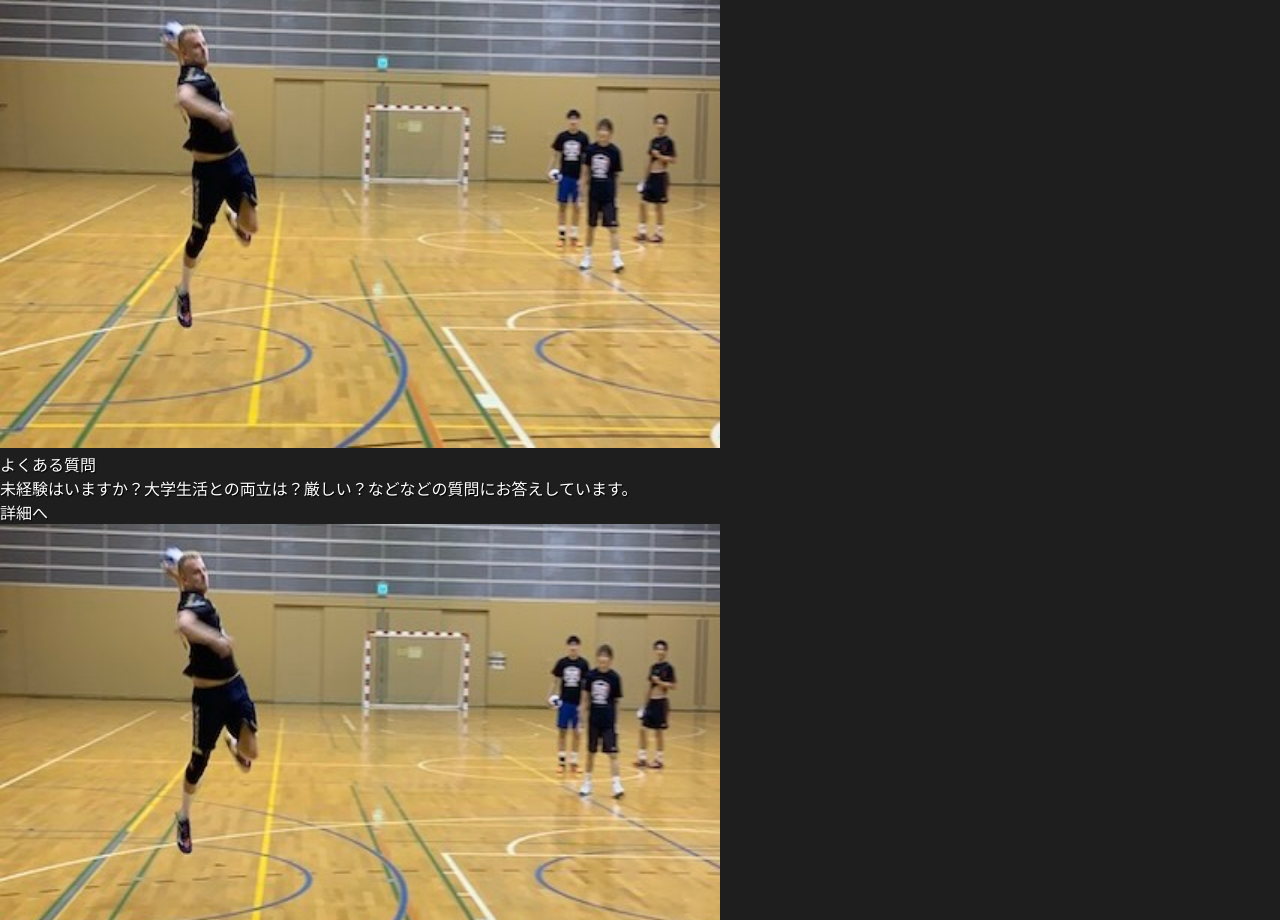
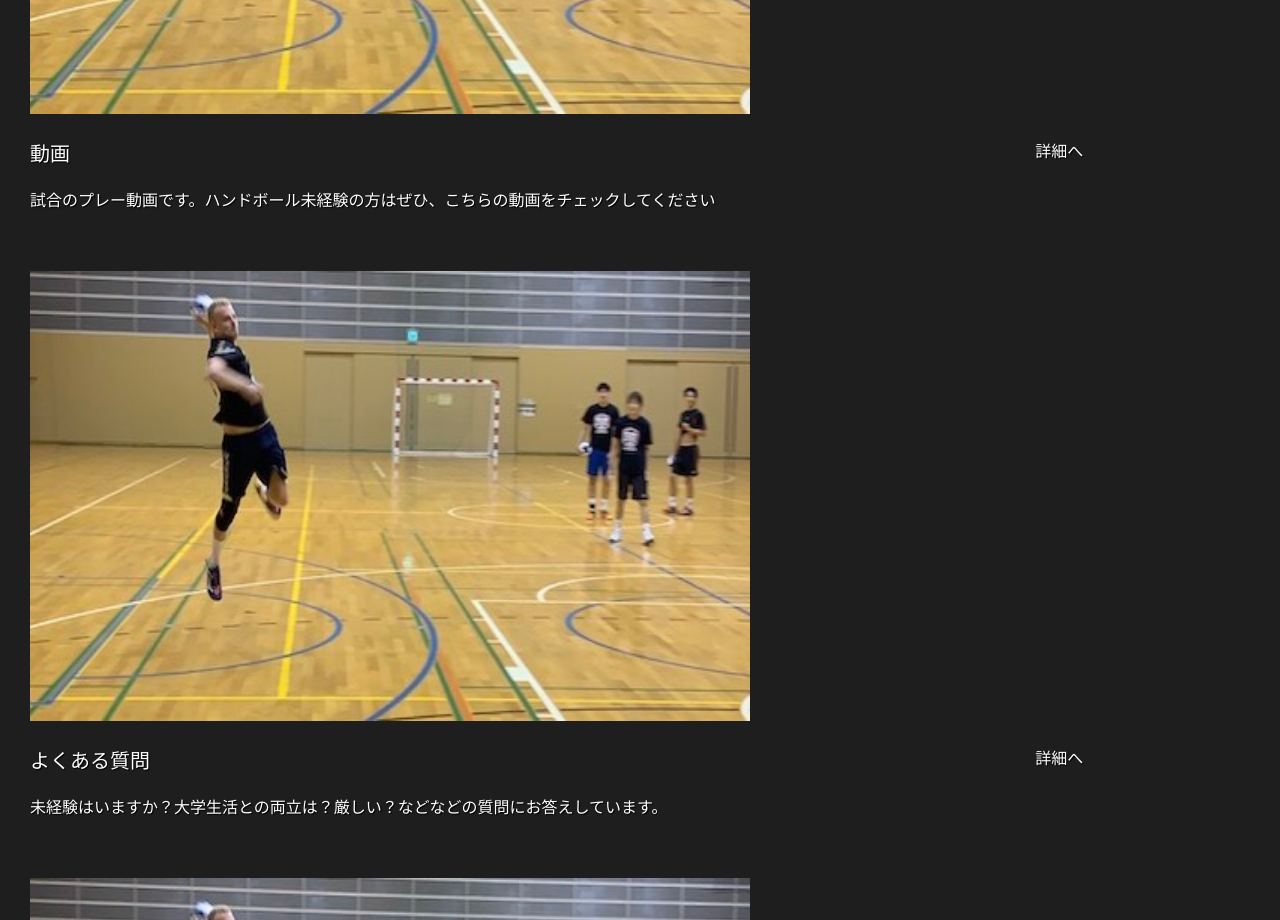
Before and after one commit to tokio-k/handball_club_HP, a Next.js app: page / in a window 1280 px wide. Shown: the part 2520-3440 px from the top of the page. Built offline with nearby package versions, Linux system fonts and the light colour scheme.

Commit message:
メニュー型作成

```diff
--- a/src/components/menu/index.module.scss
+++ b/src/components/menu/index.module.scss
@@ -1,2 +1,26 @@
 .container {
+  padding: 30px;
+  .menu {
+    display: grid;
+    grid-template:
+      " img img img"
+      " ... ... ..." 20px
+      " title ... link"
+      " ... ... ..." 20px
+      " intro intro intro"
+      / auto auto auto;
+    .img {
+      grid-area: img;
+    }
+    .title {
+      font-size: 20px;
+      grid-area: title;
+    }
+    .link {
+      grid-area: link;
+    }
+    .description {
+      grid-area: intro;
+    }
+  }
 }
--- a/src/components/menu/index.tsx
+++ b/src/components/menu/index.tsx
@@ -13,7 +13,7 @@ export function Menu({ img, title, description, link}: Props): JSX.Element {
     return (
         <section className={styles.container} >
             <div className={styles.menu}>
-            <div className={styles.container}>
+            <div className={styles.img}>
                 <Image src={img}
                 alt={"handball-img"}
                 width={720}
@@ -22,12 +22,12 @@ export function Menu({ img, title, description, link}: Props): JSX.Element {
                 />
             </div>
             <div className={styles.title}>{title}</div>
-            <div className={styles.description}>{description}</div>
             <div className={styles.link}>
                 <Link href={link}>
                     <a>詳細へ</a>
                 </Link>
             </div>
+            <div className={styles.description}>{description}</div>
             </div>
 
         </section>
--- a/src/pages/index.tsx
+++ b/src/pages/index.tsx
@@ -47,7 +47,7 @@ export default function Home() : JSX.Element {
       <Menu
         img="/img/S__107642883.jpg"
         title="お問い合わせ"
-        description="聞きたいことがあれば、ぜひご連絡ください。練習試合申し込みも待ってます。"
+        description="聞きたいことがあれば、ぜひご連絡ください。練習試合申し込みもお待ちしております。"
         link= ""
       />
       <Instagram />
```
